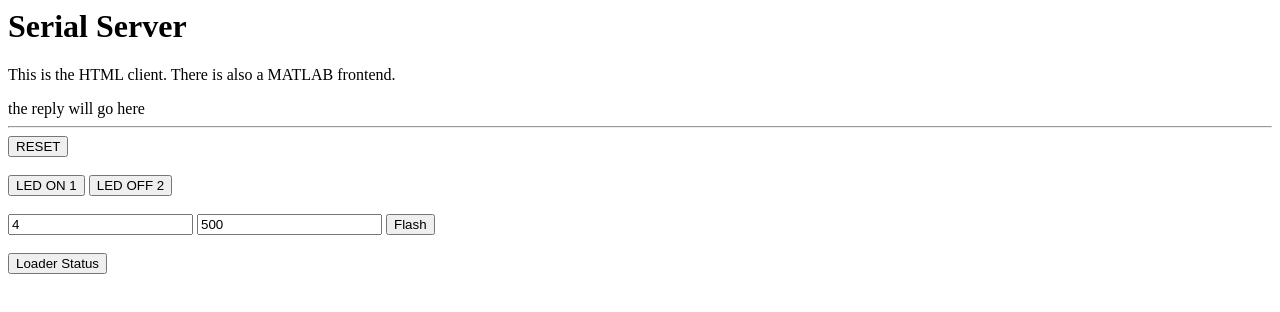
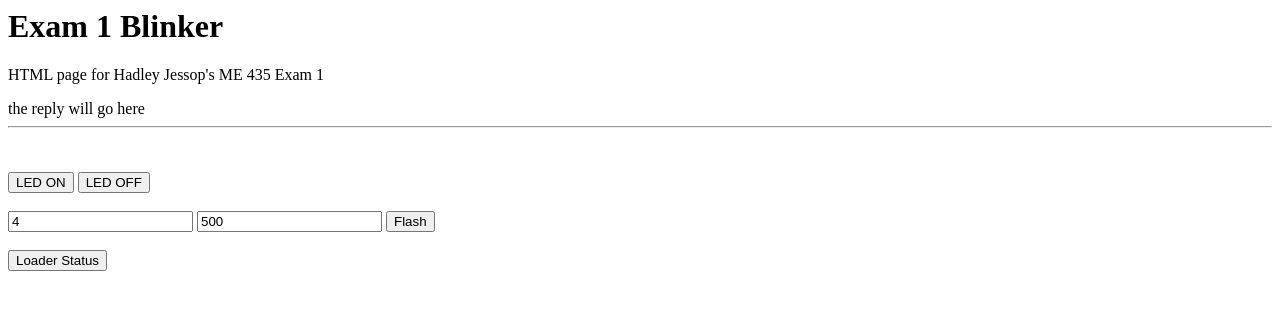
Before and after one commit to rhit-jessophc/fall-2026-personal-repo-jessop, a plain HTML site: page Exam_1/Python/public/index.html in a window 1280 px wide. Drawn offline with Linux system fonts and the light colour scheme.

Commit message:
html tweaks

```diff
--- a/Exam_1/Python/public/index.html
+++ b/Exam_1/Python/public/index.html
@@ -6,22 +6,21 @@
 </head>
 <body>
     <!-- This is a comment. -->
-    <h1>Serial Server</h1>
-    <p>This is the HTML client. There is also a MATLAB frontend.</p>
+    <h1>Exam 1 Blinker</h1>
+    <p>HTML page for Hadley Jessop's ME 435 Exam 1</p>
 
     <div id="replyText">the reply will go here</div>
     <hr>
-    <button id="reset">RESET</button>
     <br><br>
 
-    <button id="ledON">LED ON 1</button>
-    <button id="ledOFF">LED OFF 2</button>
+    <button id="LEDon">LED ON</button>
+    <button id="LEDoff">LED OFF</button>
     <br><br>
 
 
     <input type="number" value="4" id="numFlash">
     <input type="number" value="500" id="perFlash">
-    <button id="move">Flash</button>
+    <button id="FLASH">Flash</button>
     <br><br>
 
     <button id="status">Loader Status</button>
```
